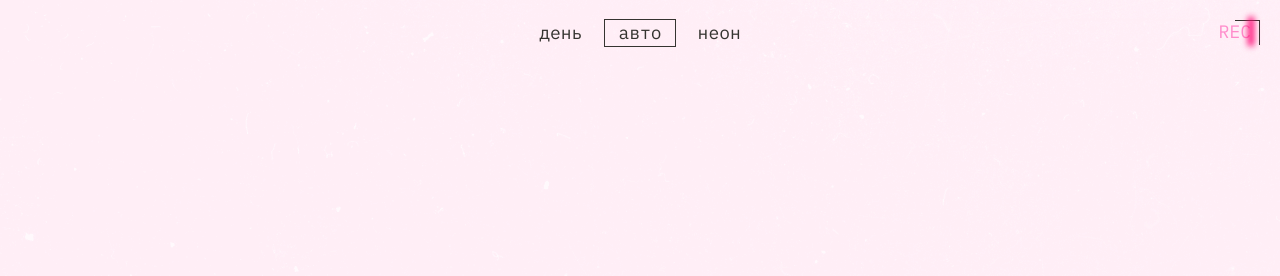
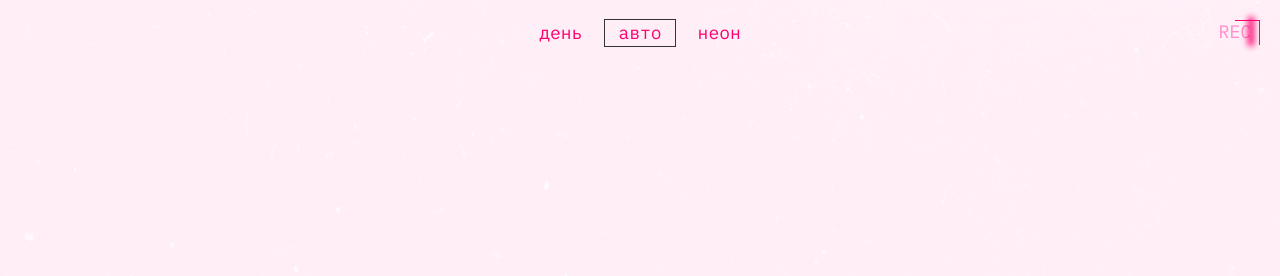
Before and after one commit to petrenkoNNN/slozhno-sosredotochitsya-ad, a plain HTML site: page index.html in a window 1280 px wide. Shown: the top 276 px of the page. Drawn offline with Linux system fonts and the light colour scheme.

Commit message:
Update variables.css

```diff
--- a/styles/variables.css
+++ b/styles/variables.css
@@ -1,6 +1,6 @@
 :root {
-  --section__title: #353430;
-  --title-color: #ffc2e6;
+  --section__title: #ff0070;
+  --title-color: #000028;
   --accent-color: #ff0070;
   --accent-color-opacity: #ff007066;
   --text-color: #f1b2ce;
@@ -9,7 +9,7 @@
   --button-active-color: #ff0070;
   --button-focus-color: #ff0070;
   --background-color: #000028;
-  --header-color: #FFC2E6;
+  --header-color: #db00ff;
 
   --page-font-size: 18px;
   --page-font-family: "IBM Plex mono", monospace;
```
